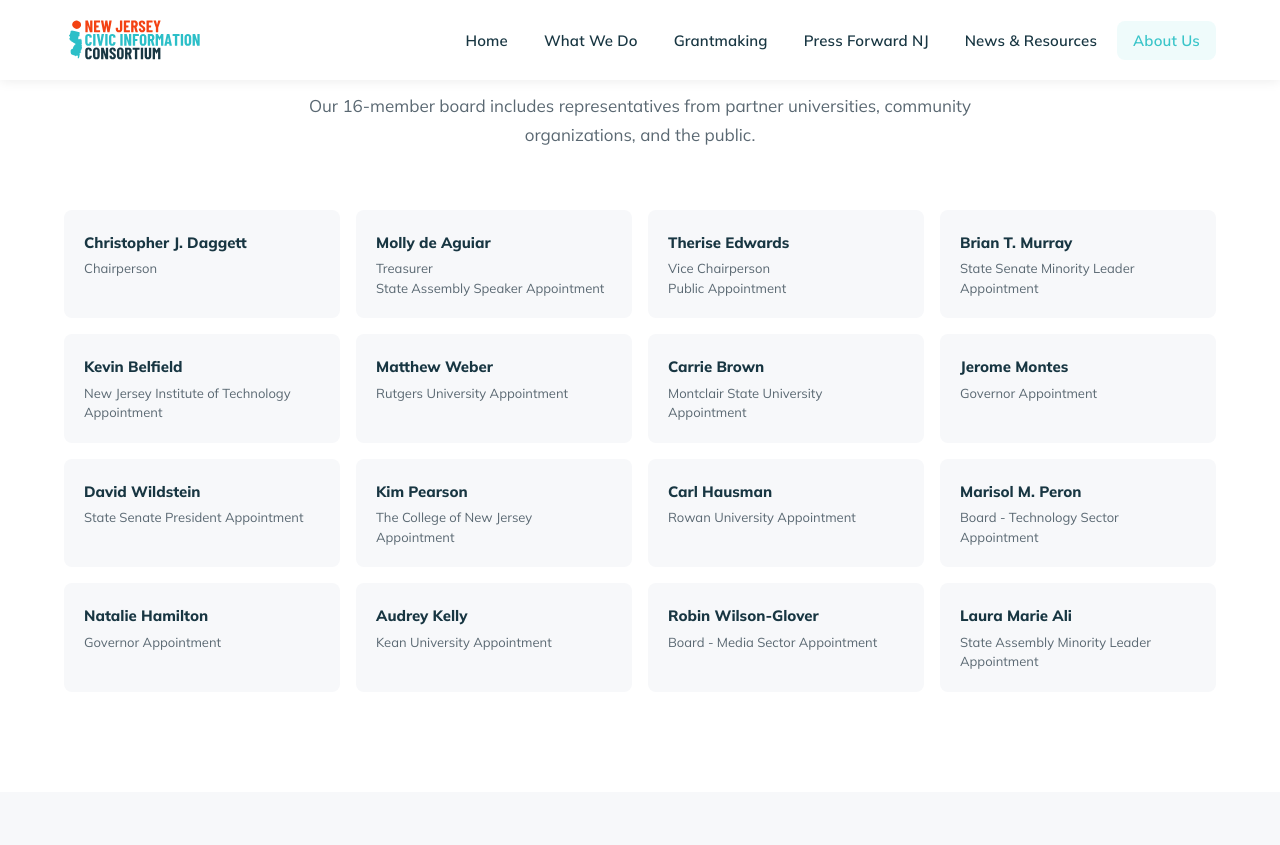
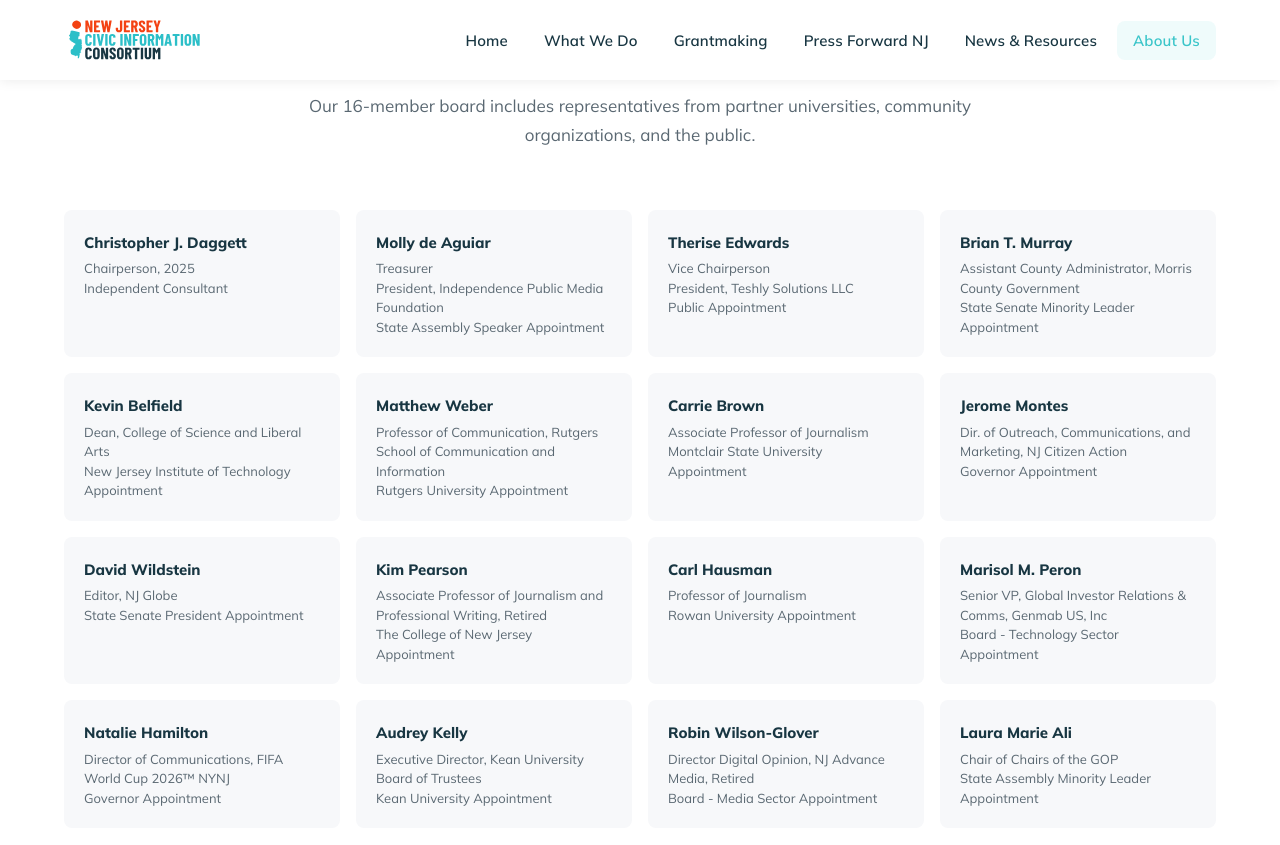
Before and after one commit to madi-mccool/njcivicinfo, a Jekyll site: the page built from docs/aboutus.md, in a window 1280 px wide and 900 px high, scrolled down 2274 px. Shown: the top 845 px of the window. Built offline with Jekyll 4.4.1, drawn with Linux system fonts in a browser that asks for light colours.

Commit message:
Update titles board.md

```diff
--- a/docs/aboutus.md
+++ b/docs/aboutus.md
@@ -110,68 +110,84 @@
     <div class="board-grid">
       <div class="board-member">
         <strong>Christopher J. Daggett</strong>
-        <span>Chairperson</span>
+        <span>Chairperson, 2025</span>
+        <span>Independent Consultant</span>
       </div>
       <div class="board-member">
         <strong>Molly de Aguiar</strong>
         <span>Treasurer</span>
+        <span>President, Independence Public Media Foundation</span>
         <span>State Assembly Speaker Appointment</span>
       </div>
       <div class="board-member">
         <strong>Therise Edwards</strong>
         <span>Vice Chairperson</span>
+        <span>President, Teshly Solutions LLC</span>
         <span>Public Appointment</span>
       </div>
       <div class="board-member">
         <strong>Brian T. Murray</strong>
+        <span>Assistant County Administrator, Morris County Government</span>
         <span>State Senate Minority Leader Appointment</span>
       </div>
       <div class="board-member">
         <strong>Kevin Belfield</strong>
+        <span>Dean, College of Science and Liberal Arts</span>
         <span>New Jersey Institute of Technology Appointment</span>
       </div>
       <div class="board-member">
         <strong>Matthew Weber</strong>
+        <span>Professor of Communication, Rutgers School of Communication and Information</span>
         <span>Rutgers University Appointment</span>
       </div>
       <div class="board-member">
         <strong>Carrie Brown</strong>
+        <span>Associate Professor of Journalism</span>
         <span>Montclair State University Appointment</span>
       </div>
       <div class="board-member">
         <strong>Jerome Montes</strong>
+        <span>Dir. of Outreach, Communications, and Marketing, NJ Citizen Action</span>
         <span>Governor Appointment</span>
       </div>
       <div class="board-member">
         <strong>David Wildstein</strong>
+        <span>Editor, NJ Globe</span>
         <span>State Senate President Appointment</span>
       </div>
       <div class="board-member">
         <strong>Kim Pearson</strong>
+        <span>Associate Professor of Journalism and Professional Writing, Retired</span>
         <span>The College of New Jersey Appointment</span>
       </div>
       <div class="board-member">
         <strong>Carl Hausman</strong>
+        <span>Professor of Journalism</span>
         <span>Rowan University Appointment</span>
       </div>
       <div class="board-member">
         <strong>Marisol M. Peron</strong>
+        <span>Senior VP, Global Investor Relations & Comms, Genmab US, Inc</span>
         <span>Board - Technology Sector Appointment</span>
       </div>
       <div class="board-member">
         <strong>Natalie Hamilton</strong>
+        <span>Director of Communications, FIFA World Cup 2026™ NYNJ</span>
         <span>Governor Appointment</span>
       </div>
       <div class="board-member">
         <strong>Audrey Kelly</strong>
+        <span>Executive Director, Kean University Board of Trustees</span>
         <span>Kean University Appointment</span>
       </div>
       <div class="board-member">
         <strong>Robin Wilson-Glover</strong>
+        <span>Director Digital Opinion, NJ Advance Media, Retired</span>
         <span>Board - Media Sector Appointment</span>
       </div>
       <div class="board-member">
         <strong>Laura Marie Ali</strong>
+        <span>Chair of Chairs of the GOP</span>
         <span>State Assembly Minority Leader Appointment</span>
       </div>
     </div>
```
